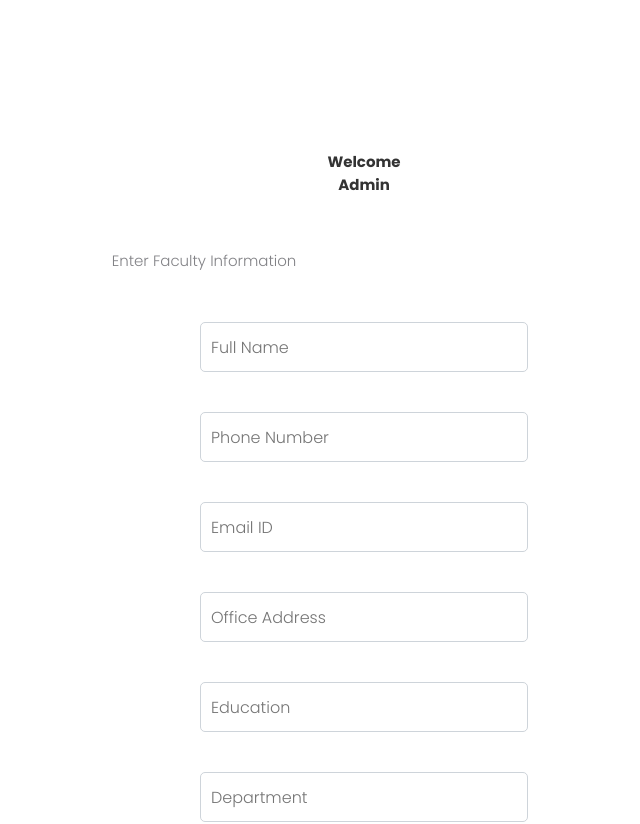
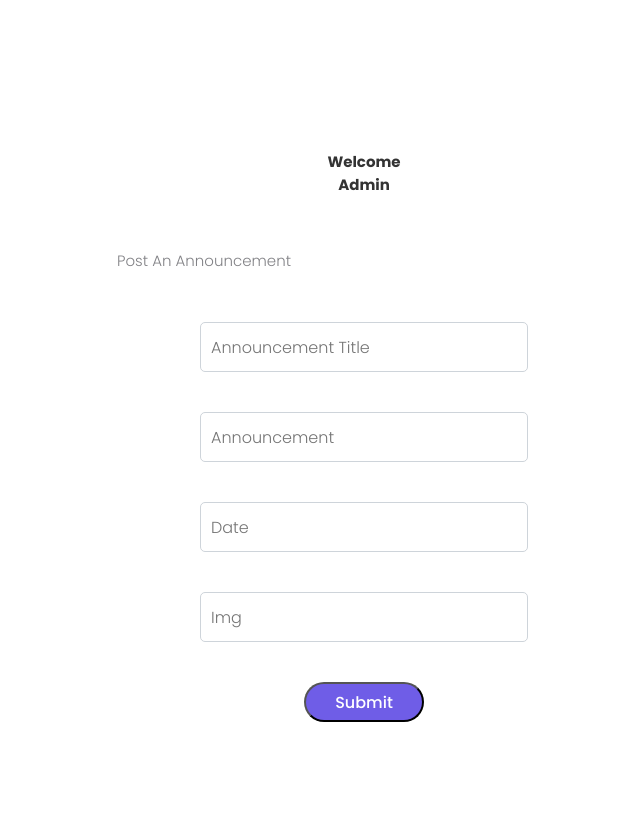
Before and after one commit to shahzaib-shafiq/SSNA-Admin, a React (Create React App) app: page / in a window 1280 px wide. Shown: the top 824 px of the page, without its empty margins (276-916 px from the left). Built offline with nearby package versions, Linux system fonts and the light colour scheme.

Commit message:
Added New Fields in Annoucement

```diff
--- a/src/App.js
+++ b/src/App.js
@@ -7,8 +7,8 @@ import Registration from './Components/Registration';
 function App() {
   return (
     <div className="App">
- <FacultyInfo/>
-    {/* <Announcements/>   */}
+ {/* /<FacultyInfo/> */}
+    <Announcements/>
 
     {/* <Registration/> */}
 
--- a/src/Components/Announcements.js
+++ b/src/Components/Announcements.js
@@ -104,6 +104,34 @@ const Announcements
                           onChange={postUserData}
                         />
                       </div>
+
+
+                      <div className="col-12 col-lg-6 contact-input-feild">
+                        <input
+                          type="text"
+                          name="Announcement"
+                          id=""
+                          className="form-control"
+                          placeholder="Date"
+                          value={userData.Announcement}
+                          onChange={postUserData}
+                        />
+                      </div>
+
+                      <div className="col-12 col-lg-6 contact-input-feild">
+                        <input
+                          type="text"
+                          name="Announcement"
+                          id=""
+                          className="form-control"
+                          placeholder="Img"
+                          value={userData.Announcement}
+                          onChange={postUserData}
+                        />
+                      </div>
+
+
+
                     </div>
                     <button
                       type="submit"
--- a/src/Components/Registration.js
+++ b/src/Components/Registration.js
@@ -8,8 +8,8 @@ export default function Registration() {
 
     const GoogleRegistration=()=>{
         signInWithPopup(auth,provider).then((data)=>{
-setValue(data.user.email)
-localStorage.setItem("email",data.user.email)
+        setValue(data.user.email)
+        localStorage.setItem("email",data.user.email)
         })
     }
 
```
